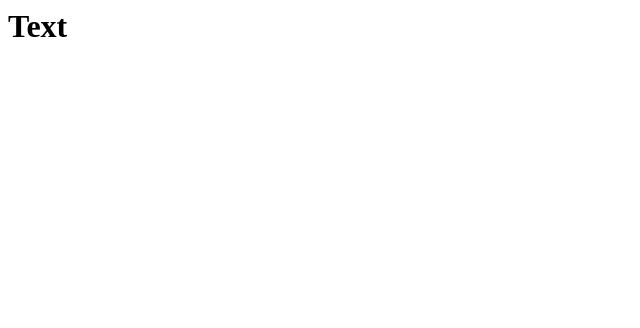
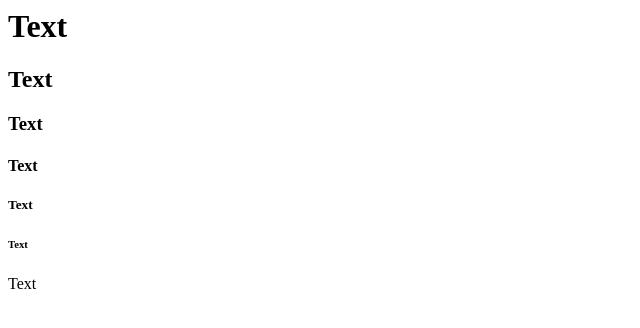
Before and after one commit to Jakstor/Jakstor.gitgub.io, a plain HTML site: page dev/index.html in a window 1280 px wide. Shown: the whole page, without its empty margins (0-640 px from the left). Drawn offline with Linux system fonts and the light colour scheme.

Commit message:
My Website

```diff
--- a/dev/index.html
+++ b/dev/index.html
@@ -1 +1,7 @@
 <h1>Text</h1>
+<h2>Text</h2>
+<h3>Text</h3>
+<h4>Text</h4>
+<h5>Text</h5>
+<h6>Text</h6>
+<h7>Text</h7>
```
